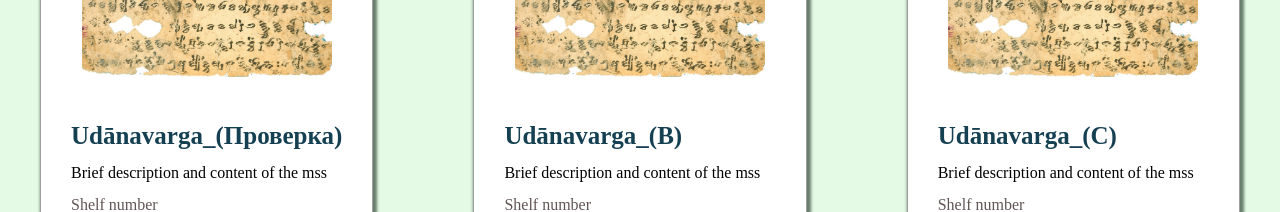
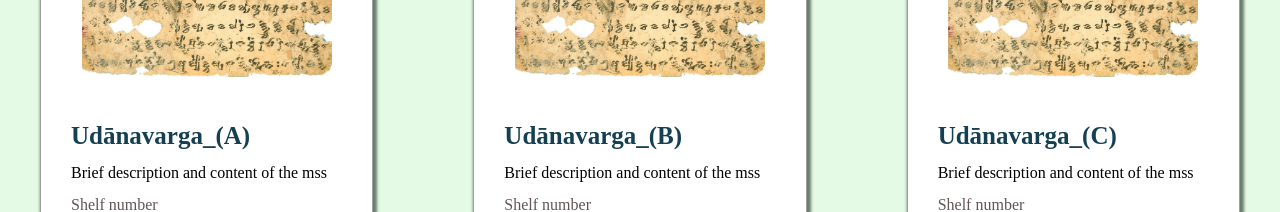
Before and after one commit to Olundysh/my-app-react, a React (Create React App) app: page / in a window 1280 px wide. Shown: the part 1040-1252 px from the top of the page. Built offline with nearby package versions, Linux system fonts and the light colour scheme; a web font is replaced by a local one.

Commit message:
все вернула как было

```diff
--- a/src/components/products/Manuscripts.jsx
+++ b/src/components/products/Manuscripts.jsx
@@ -5,7 +5,7 @@ import React from "react"
 const manuscripts = [
   {
     id: 1,
-    title: "Udānavarga_(Проверка)",
+    title: "Udānavarga_(A)",
     description: "Brief description and content of the mss",
     shelfNumber: "20344",
     img: "./img/TocharianMss.jpg",
```
